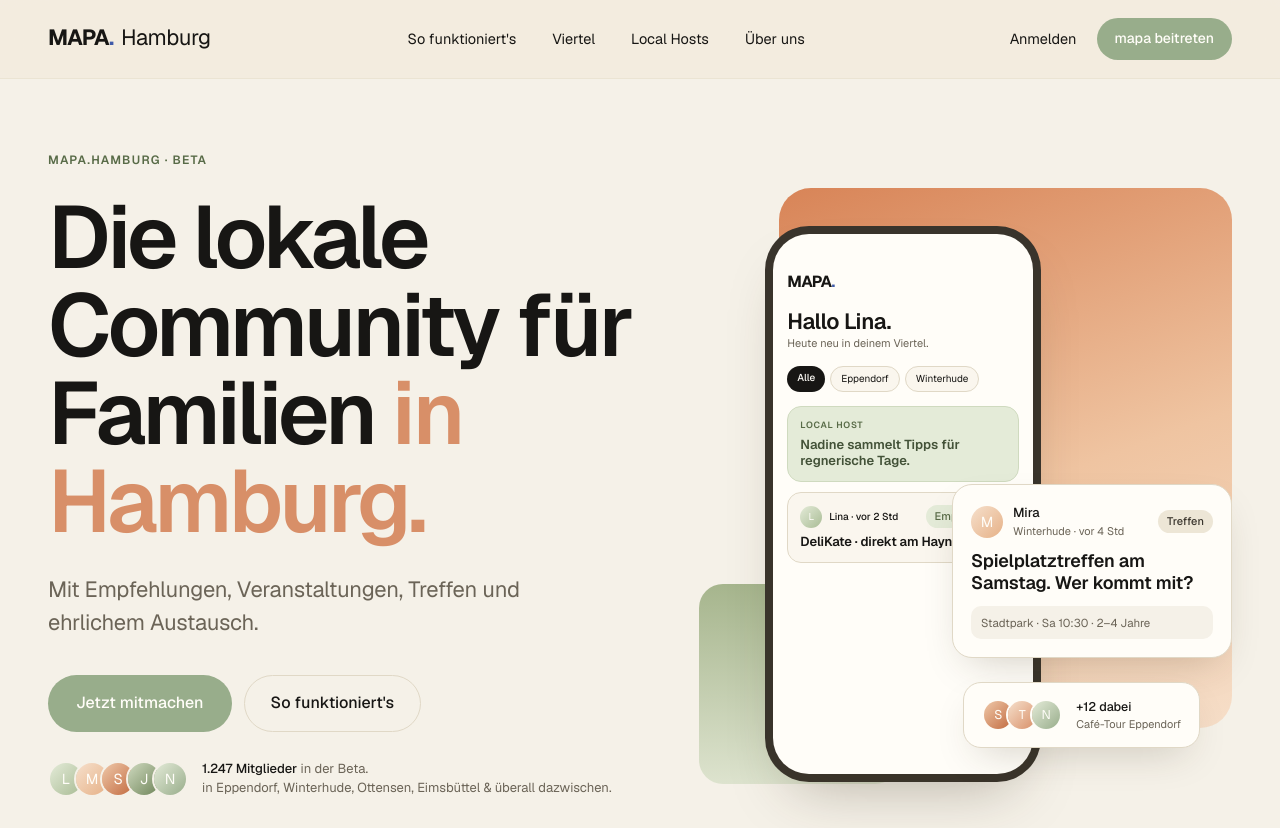
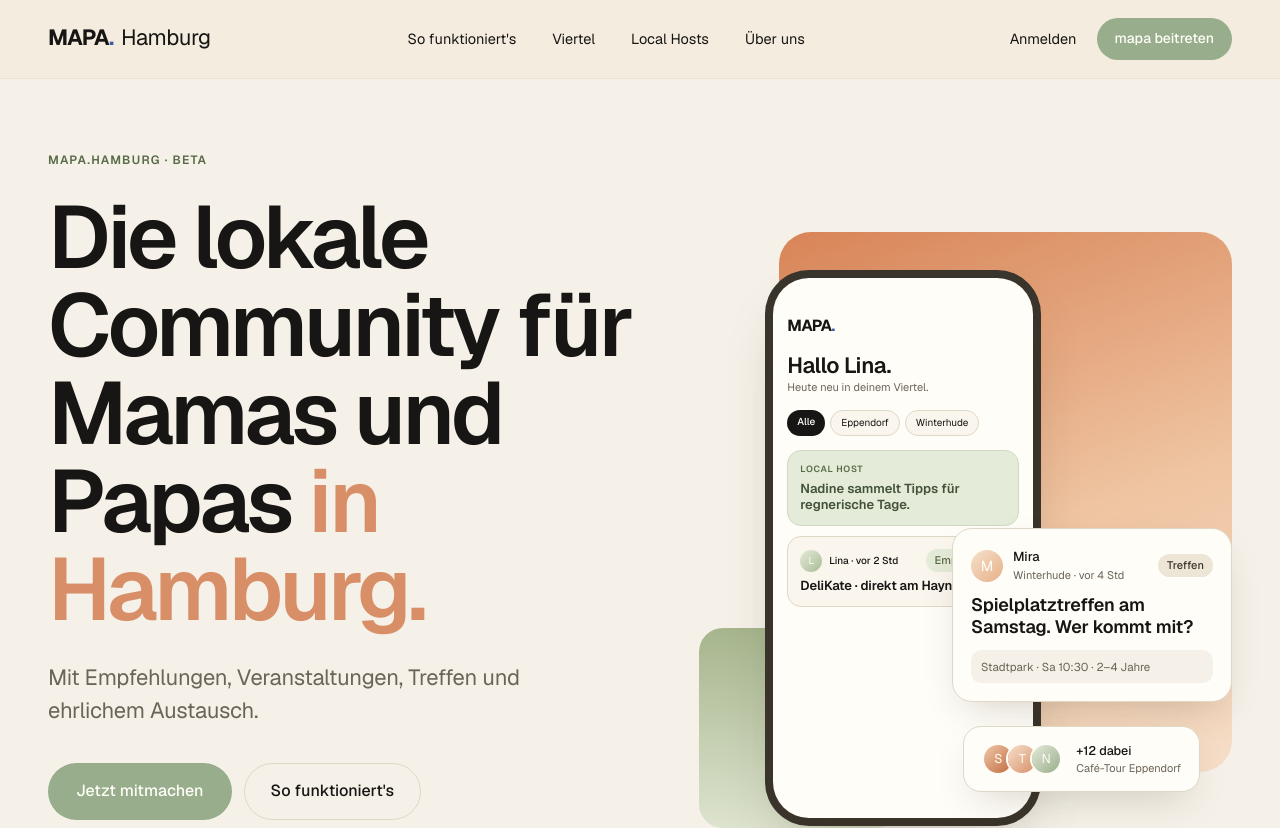
Before and after one commit to mapahamburg/mapa, a Next.js app: page / in a window 1280 px wide. Shown: the top 828 px of the page. Built offline with nearby package versions, Linux system fonts and the light colour scheme; no server answers.

Commit message:
copy: Mamas und Papas in Hero

```diff
--- a/components/landing/Hero.tsx
+++ b/components/landing/Hero.tsx
@@ -317,7 +317,7 @@ export async function Hero() {
             <br />
             Community für
             <br />
-            Familien{" "}
+            Mamas und Papas{" "}
             <span style={{ color: "var(--mapa-clay-500)" }}>in Hamburg.</span>
           </h1>
 
```
